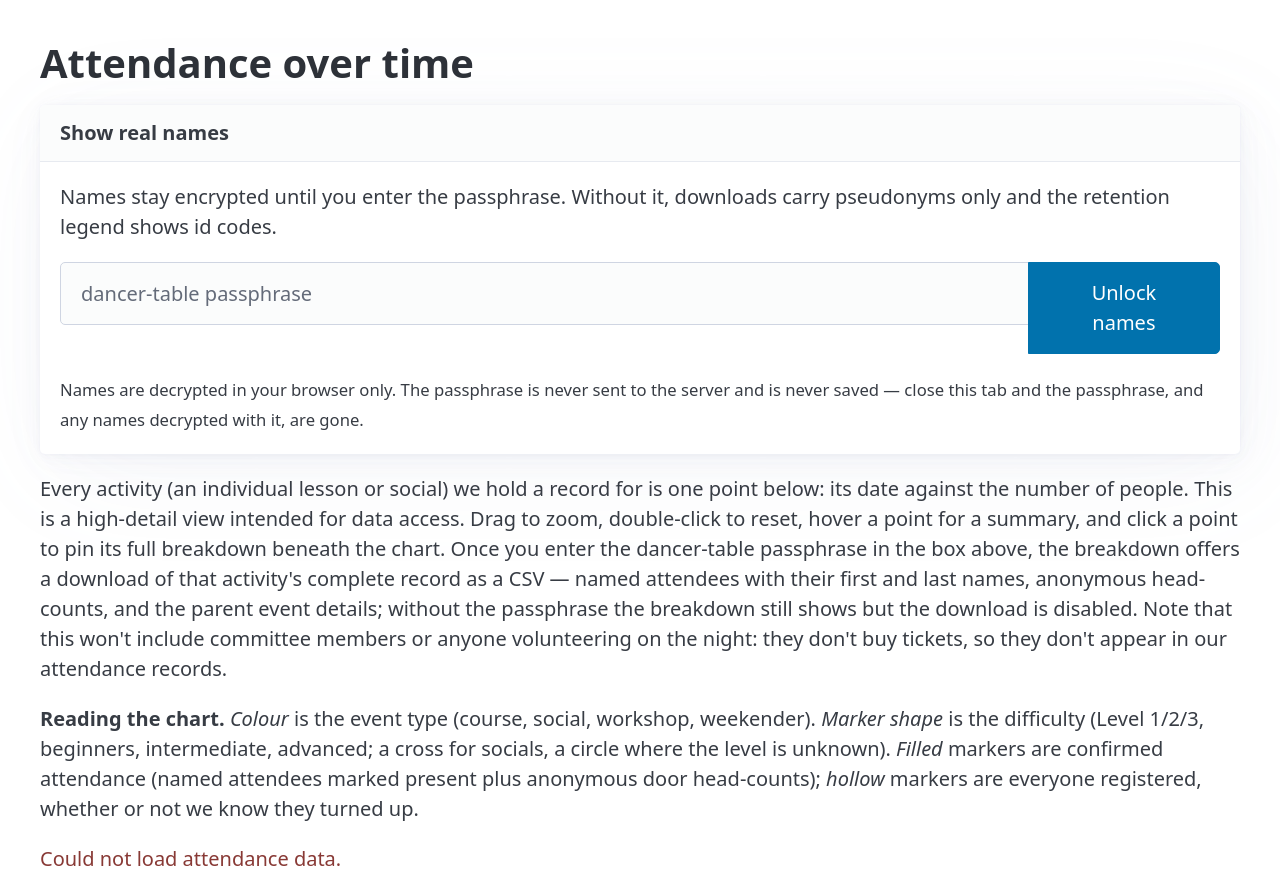
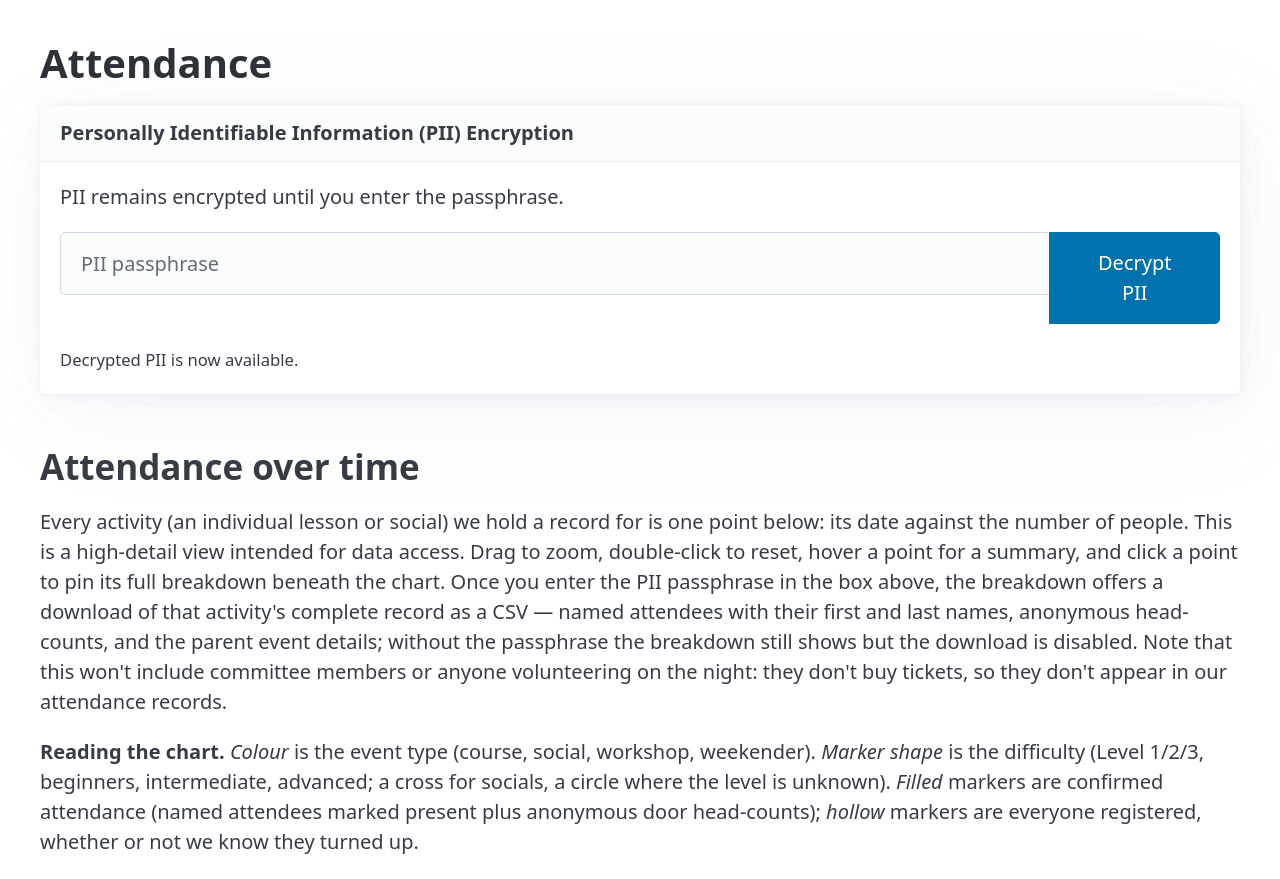
Before and after one commit to TristanGoss/esds-apps, a FastAPI app: template templates/attendance.html in a window 1280 px wide. Shown: the part 91-970 px from the top of the page. Run offline with FastAPI, Linux system fonts and the light colour scheme; the template is opened without the code that fills it, so the values that code supplies are empty; parts of the project's set-up code (start-up, migrations or seed data) failed here and were passed over; some libraries are stand-ins or nearby versions.

Commit message:
minor wording tweaks

```diff
--- a/public/css/site.css
+++ b/public/css/site.css
@@ -53,3 +53,9 @@
     display: inline;
     margin: 0;
 }
+
+/* Pico's [role=group] centres its children (align-items: center) and gives buttons height:auto,
+   so a button slightly taller than the input next to it protrudes. Stretch makes them equal. */
+#name-unlock [role="group"] {
+    align-items: stretch;
+}
--- a/public/js/attendance_crypto.js
+++ b/public/js/attendance_crypto.js
@@ -137,8 +137,8 @@
       if (lockBtn) lockBtn.hidden = !unlocked;
       if (status) {
         status.textContent = unlocked
-          ? 'Names are unlocked for this browser tab. Downloads include first and last names, and the retention legend shows teachers by first name.'
-          : 'Names stay encrypted until you enter the passphrase. Without it, downloads carry pseudonyms only and the retention legend shows id codes.';
+          ? 'PII is decrypted. Downloads include first and last names, and the retention legend shows teachers by first name.'
+          : 'PII remains encrypted until you enter the passphrase.';
       }
     };
 
--- a/templates/attendance.html
+++ b/templates/attendance.html
@@ -14,17 +14,17 @@
 <body>
     {% include "membership_navbar.html" %}
     <main class="container">
-        <h1>Attendance over time</h1>
+        <h1>Attendance</h1>
 
         <article id="name-unlock">
-            <header><strong>Show real names</strong></header>
+            <header><strong>Personally Identifiable Information (PII) Encryption</strong></header>
             <p id="passphrase-status-text"></p>
             <form id="passphrase-form" autocomplete="off">
                 <fieldset role="group">
                     <input type="password" id="passphrase-input" name="passphrase"
-                        placeholder="dancer-table passphrase" autocomplete="off"
-                        aria-label="dancer-table passphrase">
-                    <button type="submit" id="passphrase-submit">Unlock names</button>
+                        placeholder="PII passphrase" autocomplete="off"
+                        aria-label="PII passphrase">
+                    <button type="submit" id="passphrase-submit">Decrypt PII</button>
                 </fieldset>
                 <button type="button" id="passphrase-lock" class="secondary outline" hidden>
                     Re-lock and forget the passphrase
@@ -32,17 +32,16 @@
                 <p id="passphrase-error" class="error" hidden></p>
             </form>
             <small>
-                Names are decrypted in your browser only. The passphrase is never sent to the server
-                and is never saved — close this tab and the passphrase, and any names decrypted with
-                it, are gone.
+                Decrypted PII is now available.
             </small>
         </article>
 
+        <h2>Attendance over time</h2>
         <p>
             Every activity (an individual lesson or social) we hold a record for is one point below:
             its date against the number of people. This is a high-detail view intended for data access.
             Drag to zoom, double-click to reset, hover a point for a summary, and click a point to
-            pin its full breakdown beneath the chart. Once you enter the dancer-table passphrase in
+            pin its full breakdown beneath the chart. Once you enter the PII passphrase in
             the box above, the breakdown offers a download of that activity's complete record as a CSV
             — named attendees with their first and last names, anonymous head-counts, and the parent
             event details; without the passphrase the breakdown still shows but the download is
@@ -103,7 +102,7 @@
             left marks the teaching team that ran each joining term, so retention can be read
             against who taught that intake. Presence here means appearing on any sheet that term,
             attended or not, because turnout was only recorded consistently from around 2024.
-            The teaching teams are labelled with id codes by default; enter the passphrase in the box
+            The teaching teams are labelled with id codes by default; enter the PII passphrase in the box
             at the top of the page to relabel them with the teachers' first names.
         </p>
         <div id="cohort-retention-chart" style="width:100%;height:680px;"></div>
@@ -124,7 +123,7 @@
             We show 2026 only because that is when we began recording Level 2 attendees by name; before
             then the Level 2 class attendee names were not recorded, so earlier years would
             undercount the committed core. <strong>Click any point</strong> to select the dancers it
-            counts; once you enter the dancer-table passphrase in the box at the top of the page, you
+            counts; once you enter the PII passphrase in the box at the top of the page, you
             can download them as a CSV with their first and last names. This won't include
             Committee members or anyone volunteering on the night: they don't buy tickets, so they
             don't appear in our attendance records.
```
